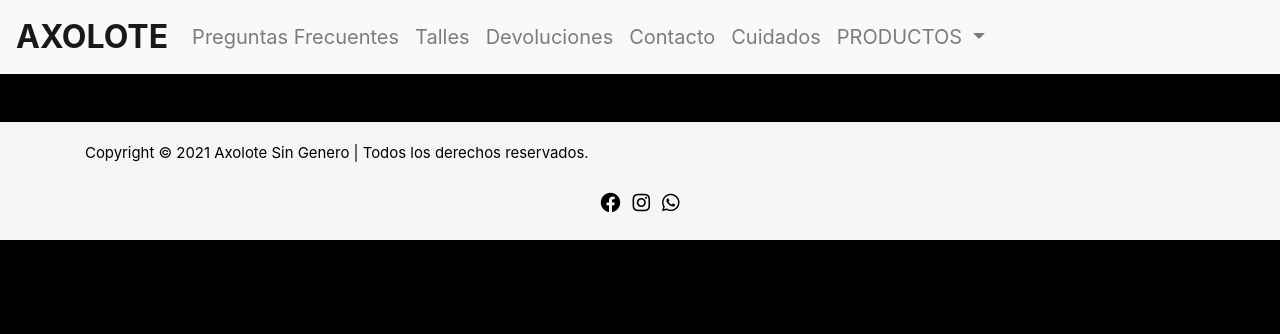
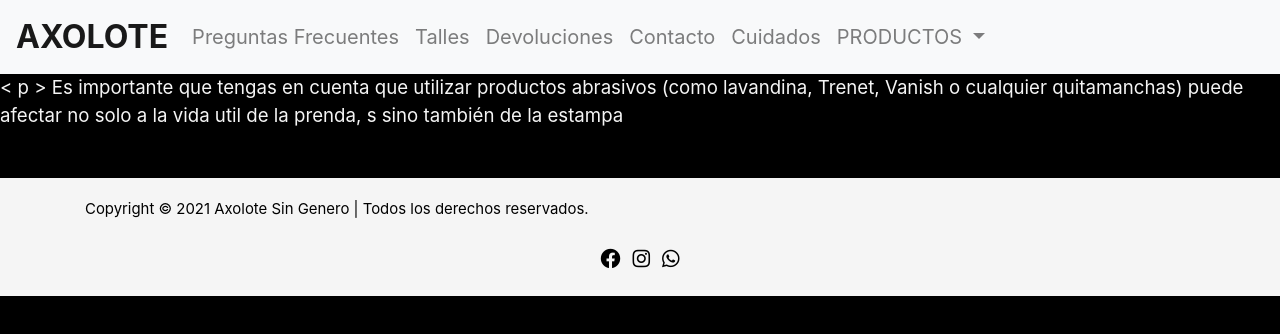
Before and after one commit to meloaraoz/ProyectoGit, a plain HTML site: page cuidados.html in a window 1280 px wide. Drawn offline with nearby package versions, Linux system fonts and the light colour scheme.

Commit message:
Update cuidados.html

```diff
--- a/cuidados.html
+++ b/cuidados.html
@@ -65,9 +65,8 @@
 
     <!-- Fin Seccion Navegacion-->
 
-
-
-
+< p > Es importante que tengas en cuenta que utilizar productos abrasivos (como lavandina, Trenet, Vanish o cualquier quitamanchas) puede afectar no solo a la vida util de la prenda, s
+    sino también de la estampa </p>
 
 
 
```
